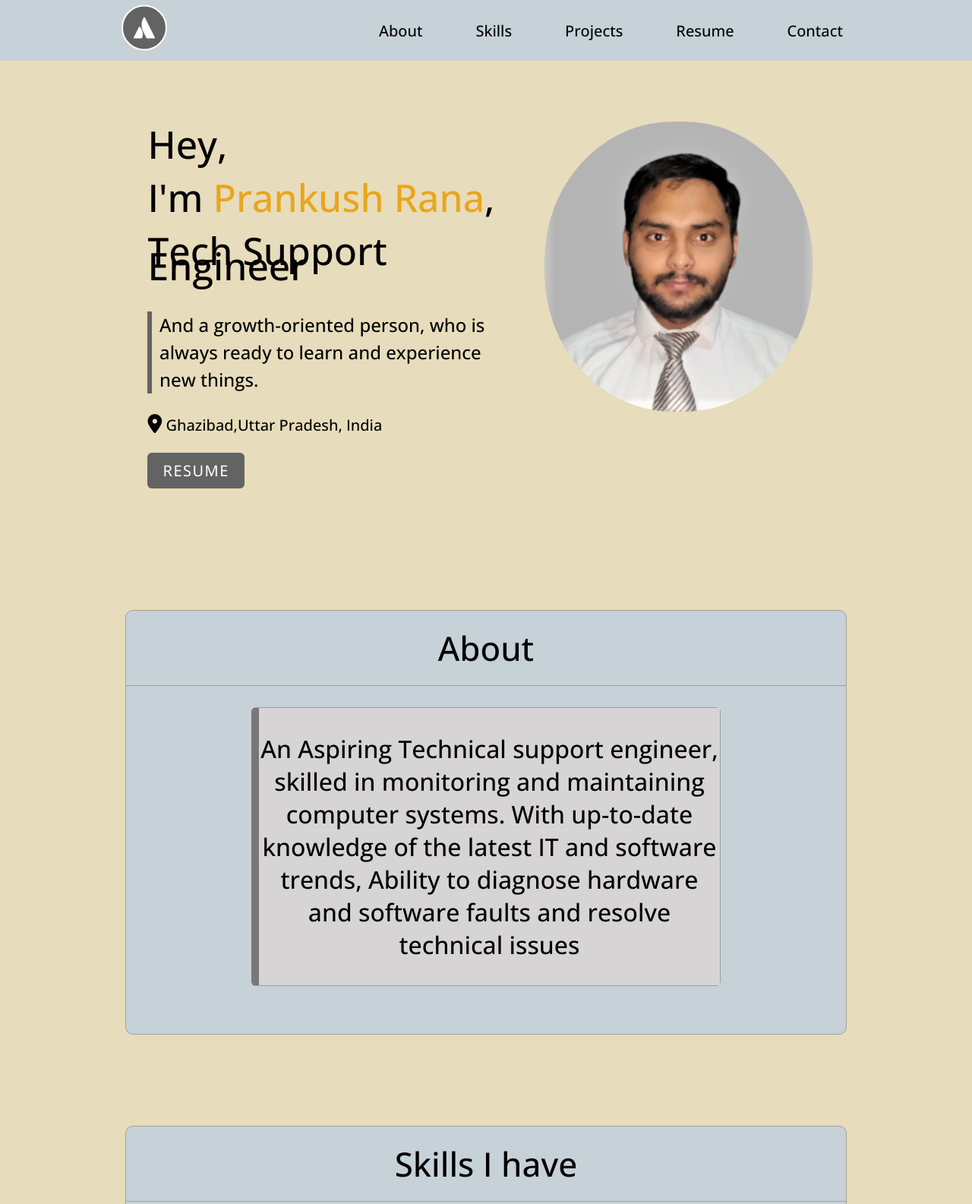
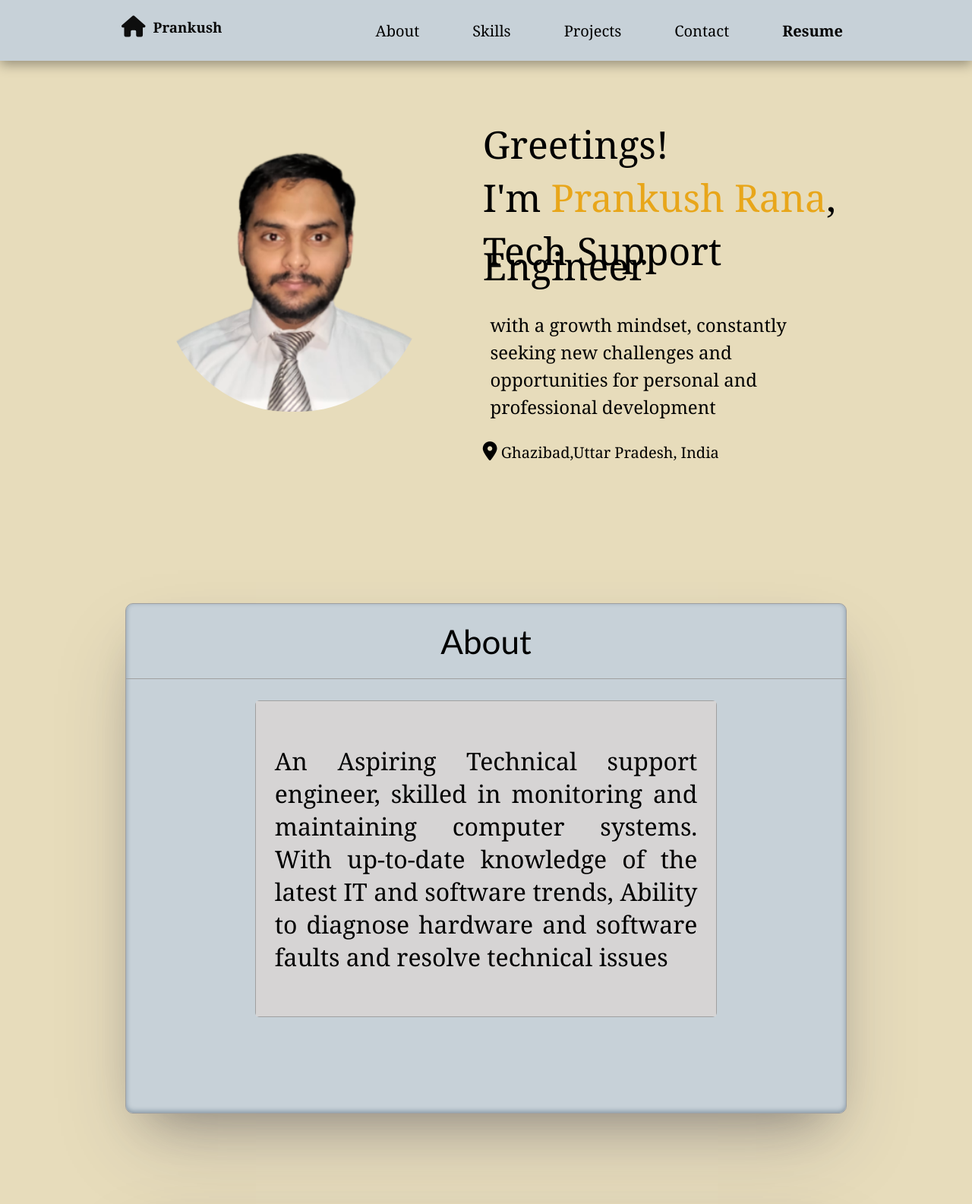
Before and after one commit to Prankushh/Prankushh.github.io, a plain HTML site: page index.html in a window 1280 px wide. Shown: the top 1585 px of the page at 76% size. Drawn offline with nearby package versions, Linux system fonts and the light colour scheme.

Commit message:
not final

```diff
--- a/index.html
+++ b/index.html
@@ -26,11 +26,14 @@
 
             <div id="icon" onclick="location.href = 'index.html'">
                 <!-- <p>AK</p> -->
-                <i class="fa-brands fa-atlassian"></i>
+                <!-- <a href=""></a> -->
+                <i class="fa-solid fa-house"></i>
+                <h3 style="margin-left: 10px;">Prankush</h3>
+
             </div>
 
             <div id="nav_opt">
-                <div onclick="myEd()">
+                <div onclick="location.href = '#abo'">
                     <p>About</p>
                 </div>
                 <div onclick="location.href = '#sk'">
@@ -39,11 +42,12 @@
                 <div onclick="location.href = '#pro'">
                     <p>Projects</p>
                 </div>
-                <div onclick="location.href = '#con'"> <a style="color: black;"
-                        href="https://drive.google.com/file/d/1ApqUwF4h8GTlQz4HoXfYLG6GHB2e-6ju/view?usp=sharing"
-                        target="_blank">Resume</a> </div>
                 <div onclick="location.href = '#con'">
                     <p>Contact</p>
+                </div>
+                <div onclick="location.href = '#con'"> <a style="color: black;"
+                    href="https://drive.google.com/file/d/1ApqUwF4h8GTlQz4HoXfYLG6GHB2e-6ju/view?usp=sharing"
+                    target="_blank"> <b>Resume</b> </a>
                 </div>
 
             </div>
@@ -55,44 +59,43 @@
 
     <div id="about">
 
+        <div id="photo">
+            <div>
+                <img src="./images/mainimg/WhatsApp_Image_2023-03-10_at_9.14.56_PM__1_-removebg--removebg-preview.png" alt="">
+            </div>
 
+        </div>
 
-        <div id="intro">
-            <p>Hey,</p>
+        <div style="font-family: Cambria, Cochin, Georgia, Times, 'Times New Roman', serif;" id="intro">
+            <p>Greetings!</p>
             <p>I'm <span style="color:rgb(232, 166, 26)">Prankush Rana</span>,</p>
             <p>Tech Support Engineer</p>
 
             <div class="brief">
-                <p>And a growth-oriented person, who is always ready to learn and experience new things.</p>
+                <p>with a growth mindset, constantly seeking new challenges and opportunities for personal and professional development</p>
             </div>
 
             <p class="locate"> <i class="fa-solid fa-location-dot"></i> Ghazibad,Uttar Pradesh, India</p>
 
-            <button id="resume"><a href=" " target="_blank">RESUME</a> </button>
 
         </div>
 
-        <div id="photo">
-            <div>
-                <img src="./images/mainimg/WhatsApp_Image_2023-03-10_at_9.14.56_PM__1_-removebg-.png" alt="">
-            </div>
 
-        </div>
     </div>
 
 
-    <div id="ed"></div>
+    <div id="abo"></div>
 
-    <div style="background-color: rgb(199 209 216);" id="education">
+    <div style="background-color: rgb(199 209 216);" id="amoutme">
 
         <div class="heading">
             <p>About</p>
         </div>
 
-        <div id="masai">
+        <div id="aboutdata">
 
-            <div style="background-color: rgb(214, 212, 212);">
-                <p style="font-size: xx-large; text-align: center;">
+            <div style="background-color: rgb(214, 212, 212);padding: 25px;">
+                <p style="font-size: xx-large; text-align: justify;">
                     An Aspiring Technical support engineer, skilled
                     in monitoring and maintaining computer
                     systems. With up-to-date knowledge of the
@@ -111,10 +114,10 @@
     <div style="background-color: rgb(199 209 216);" id="skills">
 
         <div class="heading">
-            <p>Skills I have</p>
+            <p>Skills</p>
         </div>
 
-        <div style="height:987px;" id="types">
+        <div id="types">
             <div>
                 <p class="skillHead">Tech Skills</p>
 
@@ -337,12 +340,12 @@
 
     <div id="con"></div>
 
-    <div style="background-color: rgb(199 209 216);" id="contacts">
+    <div  style="background-color: rgb(199 209 216);" id="contacts">
         <div class="heading">
             <p>Connect with me</p>
         </div>
 
-        <div id="incont">
+        <div  id="incont">
 
             <div>
                 <i class="fa-solid fa-phone"></i>
@@ -350,6 +353,7 @@
             </div>
 
             <div id="mail">
+
                 <i class="fa-solid fa-envelope"></i>
                 <a href="mailto:prankushrana2296@gmail.com">
                     <p>prankushrana2296@gmail.com</p>
--- a/main.js
+++ b/main.js
@@ -2,6 +2,6 @@ function myPort(){
     alert("You are already live on My Portfolio!")
 }
 
-function myEd(){
-    location.href = '#ed';
-}
+// function myEd(){
+//     location.href = '#ed';
+// }
--- a/style.css
+++ b/style.css
@@ -3,7 +3,7 @@ body{
     color: rgb(42, 40, 40);
     color: black;
     font-family: 'Segoe UI', Tahoma, Geneva, Verdana, sans-serif;
-    font-family: 'Open Sans', sans-serif;
+    font-family:Cambria, Cochin, Georgia, Times, 'Times New Roman', serif;
 }
 a{
     text-decoration: none;
@@ -17,12 +17,14 @@ a{
     position: fixed;
     top: 0;
     left: 0;
+    box-shadow: rgba(0, 0, 0, 0.35) 0px 5px 15px;
     display: flex;
     justify-content: center;
 }
 
 #top, #navbar{
-    background-color: rgb(199 209 216);
+     background-color: rgb(199 209 216);
+
 }
 #navbar{
     width: 75%;
@@ -34,6 +36,7 @@ a{
     top: 50%;
     -ms-transform: translateY(-50%);
     transform: translateY(-50%);
+
 }
 
 
@@ -42,16 +45,17 @@ a{
     width: 56px;
     display: flex;
     align-items: center;
-    background-color: rgb(99, 99, 99);
-    border: 2px solid white;
+    /* background-color: rgb(99, 99, 99); */
+    /* border: 2px solid white; */
     border-radius: 50%;
     /* font-weight: 500;   */
-    color: white;
+    color: rgb(10, 10, 10);
+
 }
 
 #icon:hover{
     cursor: pointer;
-    background-color: rgb(111, 111, 111);
+    /* background-color: rgb(111, 111, 111); */
 }
 
 #icon > p{
@@ -61,7 +65,7 @@ a{
 #icon > i{
     margin: auto;
     font-size: 28px;
-    color: white;
+    color: rgb(14, 14, 14);
 }
 
 
@@ -120,7 +124,7 @@ a{
 }
 
 .brief{
-    border-left: 6px solid rgb(100, 100, 100);
+    /* border-left: 6px solid rgb(100, 100, 100); */
     padding-left: 2%;
 }
 
@@ -175,27 +179,29 @@ a{
 
 
 
-#skills, #projects, #contacts , #education{
+#skills, #projects, #contacts , #amoutme{
     width: 75%;
     /* padding-left: 3%; */
     /* height: 200px; */
     border: 1px solid rgb(160, 160, 160);
     border-radius: 10px;
     margin: auto;
+    box-shadow: rgba(50, 50, 93, 0.25) 0px 50px 100px -20px, rgba(0, 0, 0, 0.3) 0px 30px 60px -30px, rgba(10, 37, 64, 0.35) 0px -2px 6px 0px inset;
+
     margin-top: 120px;
-    padding-bottom: 5%;
+    padding-bottom: 10%;
 }
 
-#education{
+#amoutme{
     margin-top: 160px;
 }
 
 
 
 
-#masai, #graduation, #inter{
+#aboutdata{
     border: 1px solid rgb(160, 160, 160);
-    border-left: 10px solid rgb(120, 120, 120);
+
     background-color: rgb(160, 157, 157);
     width: 64%;
     margin: auto;
@@ -205,7 +211,7 @@ a{
 
 }
 
-#education i{
+#amoutme i{
     font-size: 30px;
 }
 
@@ -213,9 +219,11 @@ a{
     border-bottom: 1px solid rgb(160, 160, 160);
     text-align: center;
     font-size: 44px;
+    font-family: 'Trebuchet MS', 'Lucida Sans Unicode', 'Lucida Grande', 'Lucida Sans', Arial, sans-serif;
     line-height: 10px;
     font-weight: 400;
     /* color: white; */
+
     /* margin-bottom: 60px; */
 }
 
@@ -477,22 +485,22 @@ a{
         margin-top: 0px;
     }
 
-    #skills, #projects, #contacts , #education{
+    #skills, #projects, #contacts , #amoutme{
         width: 96%;
         margin-top: 40px;
-        padding-bottom: 5%;
+        padding-bottom: 50%;
     }
 
     .heading{
         font-size: 24px;
     }
 
-    #masai, #graduation, #inter{
+    #aboutdata{
         width: 90%;
         margin-top: 18px;
     }
 
-    #education i{
+    #amoutme i{
         font-size: 15px;
     }
 
@@ -515,6 +523,7 @@ a{
 
     #types .skillHead{
         font-size: 20px;
+        padding-bottom: 200px;
     }
 
     #types img{
```
Also changed, not shown: images/mainimg/WhatsApp_Image_2023-03-10_at_9.14.56_PM__1_-removebg--removebg-preview.png (added), images/mainimg/WhatsApp_Image_2023-03-10_at_9.14.56_PM__1_-removebg-.png (deleted).
